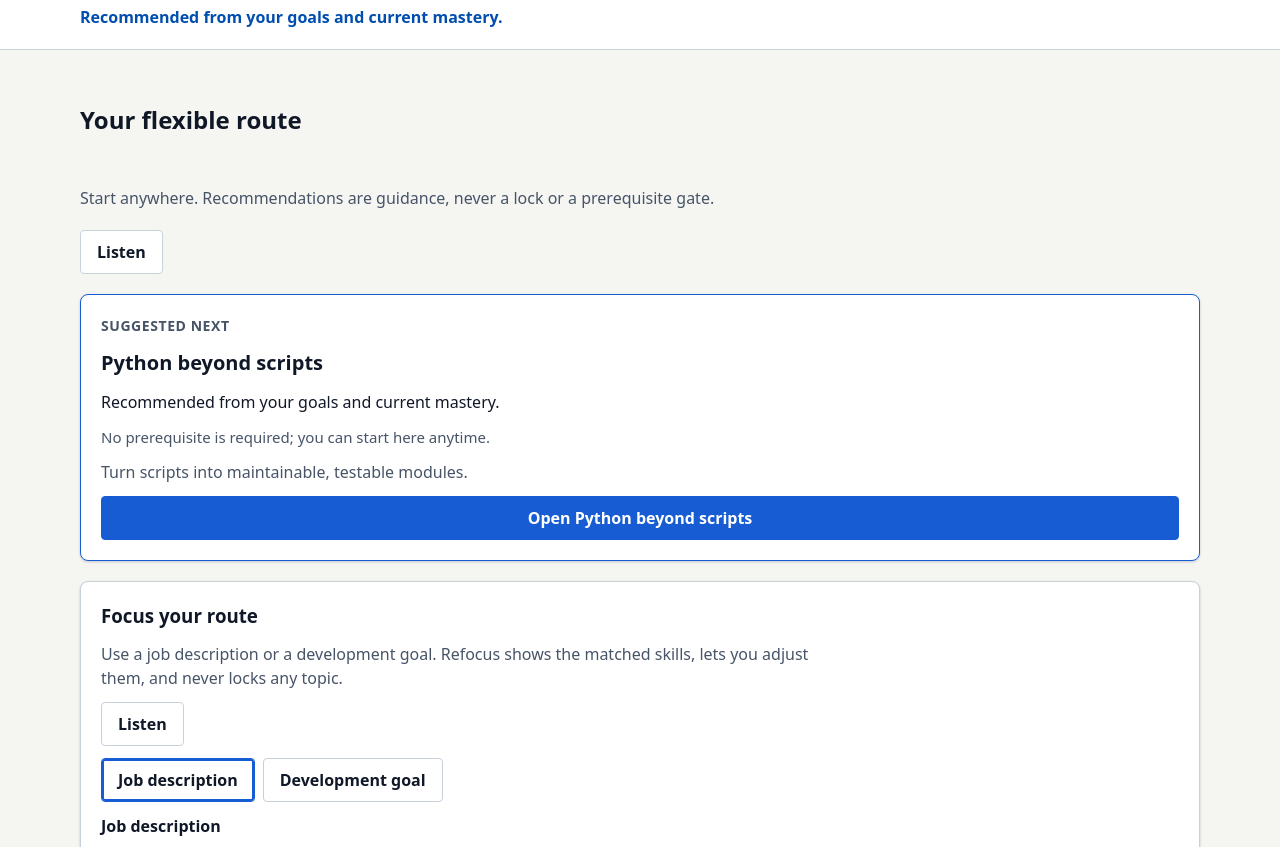
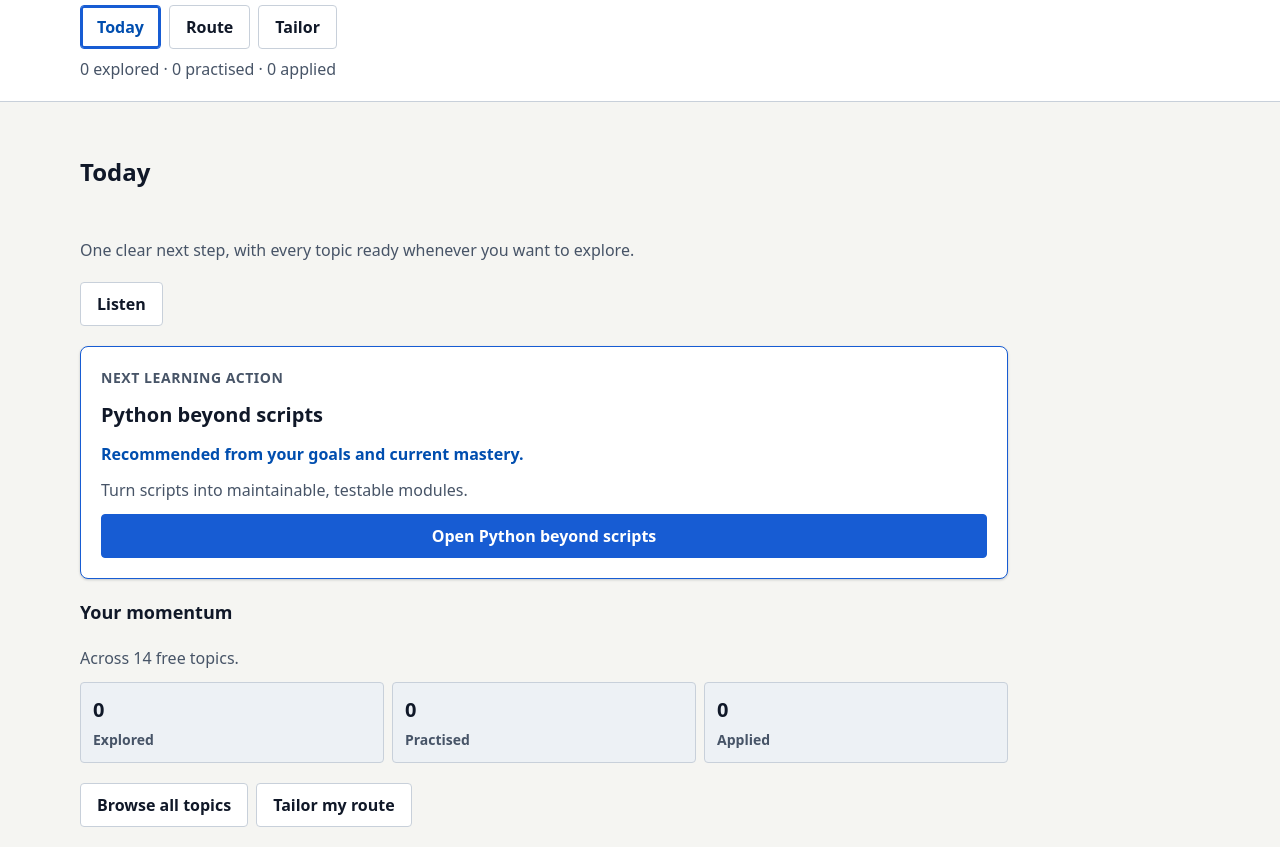
Before and after one commit to PannenkoekCoco/refocus, a website with bundled scripts: page app/static/index.html in a window 1280 px wide. Shown: the part 185-1032 px from the top of the page. Built offline with nearby package versions, Linux system fonts and the light colour scheme; no server answers.

Commit message:
feat: make Today the refocus default view

```diff
--- a/app/static/css/route.css
+++ b/app/static/css/route.css
@@ -1,11 +1,13 @@
-.dashboard,
-.route-map {
+.today-view,
+.route-map,
+.tailor-view {
   display: grid;
   gap: var(--space-5);
 }
 
-.dashboard {
-  margin-bottom: var(--space-8);
+.today-view,
+.tailor-view {
+  max-width: 58rem;
 }
 
 .recommendation-card,
@@ -21,6 +23,57 @@
   gap: var(--space-3);
   padding: var(--space-5);
   border-color: var(--color-accent);
+}
+
+.recommendation-reason {
+  margin: 0;
+  color: var(--color-accent-strong);
+  font-weight: 700;
+}
+
+.today-primary-action {
+  inline-size: 100%;
+}
+
+.today-momentum {
+  display: grid;
+  gap: var(--space-3);
+}
+
+.today-momentum h3 {
+  margin: 0;
+  font-size: 1.125rem;
+}
+
+.momentum-grid {
+  display: grid;
+  grid-template-columns: repeat(3, minmax(0, 1fr));
+  gap: var(--space-2);
+}
+
+.momentum-item {
+  display: grid;
+  gap: var(--space-1);
+  padding: var(--space-3);
+  border: 1px solid var(--color-border);
+  border-radius: var(--radius-sm);
+  background: var(--color-surface-muted);
+}
+
+.momentum-item strong {
+  font-size: 1.25rem;
+}
+
+.momentum-item span {
+  color: var(--color-text-muted);
+  font-size: 0.875rem;
+  font-weight: 700;
+}
+
+.today-secondary-actions {
+  display: flex;
+  flex-wrap: wrap;
+  gap: var(--space-2);
 }
 
 .recommendation-card h3,
--- a/app/static/css/shell.css
+++ b/app/static/css/shell.css
@@ -73,6 +73,12 @@ h2[tabindex="-1"]:focus-visible {
   background: var(--color-text);
   color: #ffffff;
   font-weight: 700;
+  transform: translateY(-150%);
+  transition: transform 160ms ease-out;
+}
+
+.skip-link:focus-visible {
+  transform: translateY(0);
 }
 
 #shell-header {
@@ -95,9 +101,26 @@ h2[tabindex="-1"]:focus-visible {
   padding: var(--space-8) 0 var(--space-5);
 }
 
+.shell-brand {
+  display: grid;
+  gap: var(--space-2);
+}
+
+.app-navigation {
+  display: flex;
+  flex-wrap: wrap;
+  gap: var(--space-2);
+}
+
+.app-navigation button[aria-current="page"] {
+  border-color: var(--color-accent);
+  box-shadow: inset 0 0 0 2px var(--color-accent);
+  color: var(--color-accent-strong);
+}
+
 .shell-title,
 .shell-copy,
-.recommendation-reason,
+.shell-progress,
 #status-message {
   margin: 0;
 }
@@ -108,13 +131,9 @@ h2[tabindex="-1"]:focus-visible {
 }
 
 .shell-copy,
-#status-message {
+#status-message,
+.shell-progress {
   color: var(--color-text-muted);
-}
-
-.recommendation-reason {
-  color: var(--color-accent-strong);
-  font-weight: 700;
 }
 
 #app {
--- a/app/static/js/main.js
+++ b/app/static/js/main.js
@@ -13,12 +13,13 @@ import {
   pendingProgressKey,
   persistLearningState,
 } from "./state/store.js";
-import { selectRecommendedTopic, selectRouteView } from "./state/selectors.js";
-import { renderDashboard } from "./views/dashboard.js";
+import { selectRecommendedTopic, selectRouteView, selectTodayMomentum } from "./state/selectors.js";
+import { renderFocusLenses } from "./views/focus-lenses.js";
 import { renderLesson } from "./views/lesson.js";
 import { renderMission } from "./views/mission.js";
 import { renderQuiz } from "./views/quiz.js";
 import { renderRouteMap } from "./views/route-map.js";
+import { renderToday } from "./views/today.js";
 
 const app = document.querySelector("#app");
 const shellHeader = document.querySelector("#shell-header");
@@ -129,7 +130,7 @@ let progressSyncSnapshotScheduled = false;
 let focusLensDraft = null;
 
 function renderAfterProgressSync() {
-  if (currentView.name === "route") render();
+  if (["today", "route", "tailor"].includes(currentView.name)) render();
 }
 
 async function syncProgressPass({ hydrate }) {
@@ -232,19 +233,42 @@ function getPrerequisiteText(topicId) {
     ?? "No prerequisite is required; you can start here anytime.";
 }
 
-function renderShellHeader(recommendation) {
+function renderShellHeader(momentum) {
   shellHeader.replaceChildren();
   const inner = createElement("div");
   inner.className = "shell-inner";
+  const brand = createElement("div");
+  brand.className = "shell-brand";
   const title = createElement("h1", "Refocus");
   title.className = "shell-title";
   const copy = createElement("p", "An offline-first engineering learning route that stays in your control.");
   copy.className = "shell-copy";
-  inner.append(title, copy);
-  if (recommendation) {
-    const reason = createElement("p", recommendation.reason);
-    reason.className = "recommendation-reason";
-    inner.append(reason);
+  brand.append(title, copy);
+
+  const navigation = createElement("nav");
+  navigation.className = "app-navigation";
+  navigation.setAttribute("aria-label", "Learning views");
+  for (const { name, label, onClick } of [
+    { name: "today", label: "Today", onClick: showToday },
+    { name: "route", label: "Route", onClick: showRoute },
+    { name: "tailor", label: "Tailor", onClick: showTailor },
+  ]) {
+    const control = createElement("button", label);
+    control.type = "button";
+    control.className = "secondary";
+    if (currentView.name === name) control.setAttribute("aria-current", "page");
+    control.addEventListener("click", onClick);
+    navigation.append(control);
+  }
+
+  inner.append(brand, navigation);
+  if (momentum.total > 0) {
+    const progress = createElement(
+      "p",
+      `${momentum.explored} explored · ${momentum.practised} practised · ${momentum.applied} applied`,
+    );
+    progress.className = "shell-progress";
+    inner.append(progress);
   }
   shellHeader.append(inner);
 }
@@ -252,37 +276,69 @@ function renderShellHeader(recommendation) {
 function render({ moveFocus = false, focusTarget } = {}) {
   app.replaceChildren();
   const recommendation = topics.length > 0 ? getRecommendation() : null;
-  renderShellHeader(recommendation);
+  const momentum = selectTodayMomentum({
+    topics,
+    progress: store.getState(),
+    missions,
+  });
+  renderShellHeader(momentum);
 
   if (currentView.name === "loading") {
     renderLoading("Loading your learning route");
   } else if (currentView.name === "error") {
     renderLoading("Your learning route could not load offline.");
-  } else if (currentView.name === "route") {
-    renderDashboard({
+  } else if (currentView.name === "today") {
+    renderToday({
       container: app,
       recommendation,
+      momentum,
       onOpenTopic: openTopic,
-      topics,
-      lenses: focusLenses,
-      lensDraft: focusLensDraft,
+      onNavigate: (viewName) => {
+        if (viewName === "route") showRoute();
+        if (viewName === "tailor") showTailor();
+      },
       tts,
       onNarrationError: statusMessage.announce,
-      onPreview: (payload) => focusLensClient.preview(payload),
-      onApply: applyFocusLens,
-      onLensDraftChange: (nextDraft) => {
-        focusLensDraft = nextDraft;
-      },
-      onStatus: statusMessage.announce,
     });
+  } else if (currentView.name === "route") {
+    const routeLibrary = createElement("div");
+    routeLibrary.className = "route-library";
+    app.append(routeLibrary);
     renderRouteMap({
-      container: app,
+      container: routeLibrary,
       route: getRoute(),
       onPin: togglePin,
       onOpenTopic: openTopic,
       tts,
       onNarrationError: statusMessage.announce,
     });
+  } else if (currentView.name === "tailor") {
+    const tailorView = createElement("section");
+    tailorView.className = "tailor-view";
+    tailorView.setAttribute("aria-labelledby", "tailor-heading");
+    const heading = createElement("h2", "Tailor your route");
+    heading.id = "tailor-heading";
+    const copy = createElement(
+      "p",
+      "Choose a role or goal when you want a more personalised suggestion. Every topic stays open.",
+    );
+    copy.className = "screen-copy";
+    tailorView.append(heading, copy);
+    renderFocusLenses({
+      container: tailorView,
+      topics,
+      lenses: focusLenses,
+      draft: focusLensDraft,
+      tts,
+      onNarrationError: statusMessage.announce,
+      onPreview: (payload) => focusLensClient.preview(payload),
+      onApply: applyFocusLens,
+      onDraftChange: (nextDraft) => {
+        focusLensDraft = nextDraft;
+      },
+      onStatus: statusMessage.announce,
+    });
+    app.append(tailorView);
   } else if (currentView.name === "lesson") {
     renderLesson({
       container: app,
@@ -352,8 +408,18 @@ function togglePin(topic) {
   });
 }
 
+function showToday() {
+  currentView = { name: "today" };
+  render({ moveFocus: true });
+}
+
 function showRoute() {
   currentView = { name: "route" };
+  render({ moveFocus: true });
+}
+
+function showTailor() {
+  currentView = { name: "tailor" };
   render({ moveFocus: true });
 }
 
@@ -522,7 +588,7 @@ async function loadSavedFocusLenses() {
       store.dispatch({ type: "applyFocusLens", kind, skills: activeLens.skills });
     }
   }
-  if (currentView.name === "route") render();
+  if (["today", "route", "tailor"].includes(currentView.name)) render();
 }
 
 async function start() {
@@ -530,7 +596,7 @@ async function start() {
   try {
     const fetchImpl = window.fetch.bind(window);
     [topics, missions] = await Promise.all([loadTopics(fetchImpl), loadMissions(fetchImpl)]);
-    currentView = { name: "route" };
+    currentView = { name: "today" };
     render();
     progressSyncReady = true;
     void syncProgress({ hydrate: true });
--- a/app/static/js/views/dashboard.js
+++ /dev/null
@@ -1,99 +0,0 @@
-import { renderNarrator } from "../components/narrator.js";
-import { renderFocusLenses } from "./focus-lenses.js";
-
-function createElement(tagName, text) {
-  const element = document.createElement(tagName);
-  if (text !== undefined) element.textContent = text;
-  return element;
-}
-
-function recommendationPrerequisiteText(recommendation, topics) {
-  const prerequisiteIds = recommendation.advisoryPrerequisites ?? [];
-  if (prerequisiteIds.length === 0) {
-    return "No prerequisite is required; you can start here anytime.";
-  }
-  const titlesById = new Map(topics.map((topic) => [topic.id, topic.title]));
-  return `Advisory prerequisite: ${prerequisiteIds.map((id) => titlesById.get(id) ?? id).join(", ")}. You can start here anytime.`;
-}
-
-function dashboardNarration(recommendation, topics) {
-  return [
-    "Your flexible route.",
-    "Start anywhere. Recommendations are guidance, never a lock or a prerequisite gate.",
-    "Suggested next.",
-    `${recommendation.title}.`,
-    recommendation.reason,
-    recommendationPrerequisiteText(recommendation, topics),
-    recommendation.summary,
-  ].join(" ");
-}
-
-export function renderDashboard({
-  container,
-  recommendation,
-  onOpenTopic,
-  topics = [],
-  lenses = [],
-  lensDraft,
-  tts,
-  onNarrationError,
-  onPreview,
-  onApply,
-  onLensDraftChange,
-  onStatus,
-}) {
-  const section = createElement("section");
-  section.className = "dashboard";
-  section.setAttribute("aria-labelledby", "dashboard-heading");
-
-  const heading = createElement("h2", "Your flexible route");
-  heading.id = "dashboard-heading";
-  const copy = createElement(
-    "p",
-    "Start anywhere. Recommendations are guidance, never a lock or a prerequisite gate.",
-  );
-  copy.className = "screen-copy";
-  const narrator = createElement("div");
-  narrator.className = "narrator";
-  renderNarrator({
-    container: narrator,
-    speechText: dashboardNarration(recommendation, topics),
-    tts,
-    onError: onNarrationError,
-  });
-
-  const card = createElement("article");
-  card.className = "recommendation-card";
-  const cardLabel = createElement("p", "Suggested next");
-  cardLabel.className = "eyebrow";
-  const title = createElement("h3", recommendation.title);
-  const reason = createElement("p", recommendation.reason);
-  const prerequisite = createElement("p", recommendationPrerequisiteText(recommendation, topics));
-  prerequisite.className = "advisory";
-  const summary = createElement("p", recommendation.summary);
-  summary.className = "topic-summary";
-  const action = createElement(
-    "button",
-    recommendation.contentStatus === "full"
-      ? `Open ${recommendation.title}`
-      : `Explore ${recommendation.title}`,
-  );
-  action.type = "button";
-  action.addEventListener("click", () => onOpenTopic(recommendation));
-
-  card.append(cardLabel, title, reason, prerequisite, summary, action);
-  section.append(heading, copy, narrator, card);
-  renderFocusLenses({
-    container: section,
-    topics,
-    lenses,
-    draft: lensDraft,
-    tts,
-    onNarrationError,
-    onPreview,
-    onApply,
-    onDraftChange: onLensDraftChange,
-    onStatus,
-  });
-  container.append(section);
-}
--- /dev/null
+++ b/app/static/js/views/today.js
@@ -0,0 +1,110 @@
+import { renderNarrator } from "../components/narrator.js";
+
+function createElement(tagName, text) {
+  const element = document.createElement(tagName);
+  if (text !== undefined) element.textContent = text;
+  return element;
+}
+
+function actionLabel(recommendation) {
+  return recommendation.contentStatus === "full"
+    ? `Open ${recommendation.title}`
+    : `Explore ${recommendation.title}`;
+}
+
+function todayNarration(recommendation, momentum) {
+  return [
+    "Today.",
+    "Your next learning action.",
+    `Suggested next: ${recommendation.title}.`,
+    recommendation.reason,
+    recommendation.summary,
+    `Your momentum: ${momentum.explored} explored, ${momentum.practised} practised, and ${momentum.applied} applied out of ${momentum.total} topics.`,
+    "Browse all topics or tailor your route whenever you want.",
+  ].join(" ");
+}
+
+function renderMomentumItem(label, value) {
+  const item = createElement("div");
+  item.className = "momentum-item";
+  const count = createElement("strong", String(value));
+  const text = createElement("span", label);
+  item.append(count, text);
+  return item;
+}
+
+export function renderToday({
+  container,
+  recommendation,
+  momentum,
+  onOpenTopic,
+  onNavigate,
+  tts,
+  onNarrationError,
+}) {
+  const section = createElement("section");
+  section.className = "today-view";
+  section.setAttribute("aria-labelledby", "today-heading");
+
+  const heading = createElement("h2", "Today");
+  heading.id = "today-heading";
+  const copy = createElement(
+    "p",
+    "One clear next step, with every topic ready whenever you want to explore.",
+  );
+  copy.className = "screen-copy";
+  const narrator = createElement("div");
+  narrator.className = "narrator";
+  renderNarrator({
+    container: narrator,
+    speechText: todayNarration(recommendation, momentum),
+    tts,
+    onError: onNarrationError,
+  });
+
+  const card = createElement("article");
+  card.className = "recommendation-card";
+  const label = createElement("p", "Next learning action");
+  label.className = "eyebrow";
+  const title = createElement("h3", recommendation.title);
+  const reason = createElement("p", recommendation.reason);
+  reason.className = "recommendation-reason";
+  const summary = createElement("p", recommendation.summary);
+  summary.className = "topic-summary";
+  const action = createElement("button", actionLabel(recommendation));
+  action.type = "button";
+  action.className = "today-primary-action";
+  action.addEventListener("click", () => onOpenTopic(recommendation));
+  card.append(label, title, reason, summary, action);
+
+  const momentumSection = createElement("section");
+  momentumSection.className = "today-momentum";
+  momentumSection.setAttribute("aria-labelledby", "momentum-heading");
+  const momentumHeading = createElement("h3", "Your momentum");
+  momentumHeading.id = "momentum-heading";
+  const momentumCopy = createElement("p", `Across ${momentum.total} free topics.`);
+  momentumCopy.className = "screen-copy";
+  const grid = createElement("div");
+  grid.className = "momentum-grid";
+  grid.append(
+    renderMomentumItem("Explored", momentum.explored),
+    renderMomentumItem("Practised", momentum.practised),
+    renderMomentumItem("Applied", momentum.applied),
+  );
+  momentumSection.append(momentumHeading, momentumCopy, grid);
+
+  const actions = createElement("div");
+  actions.className = "today-secondary-actions";
+  const browse = createElement("button", "Browse all topics");
+  browse.type = "button";
+  browse.className = "secondary";
+  browse.addEventListener("click", () => onNavigate("route"));
+  const tailor = createElement("button", "Tailor my route");
+  tailor.type = "button";
+  tailor.className = "secondary";
+  tailor.addEventListener("click", () => onNavigate("tailor"));
+  actions.append(browse, tailor);
+
+  section.append(heading, copy, narrator, card, momentumSection, actions);
+  container.append(section);
+}
```
Also changed, not shown: app/tests/acceptance.spec.mjs (+66 -7 lines).
